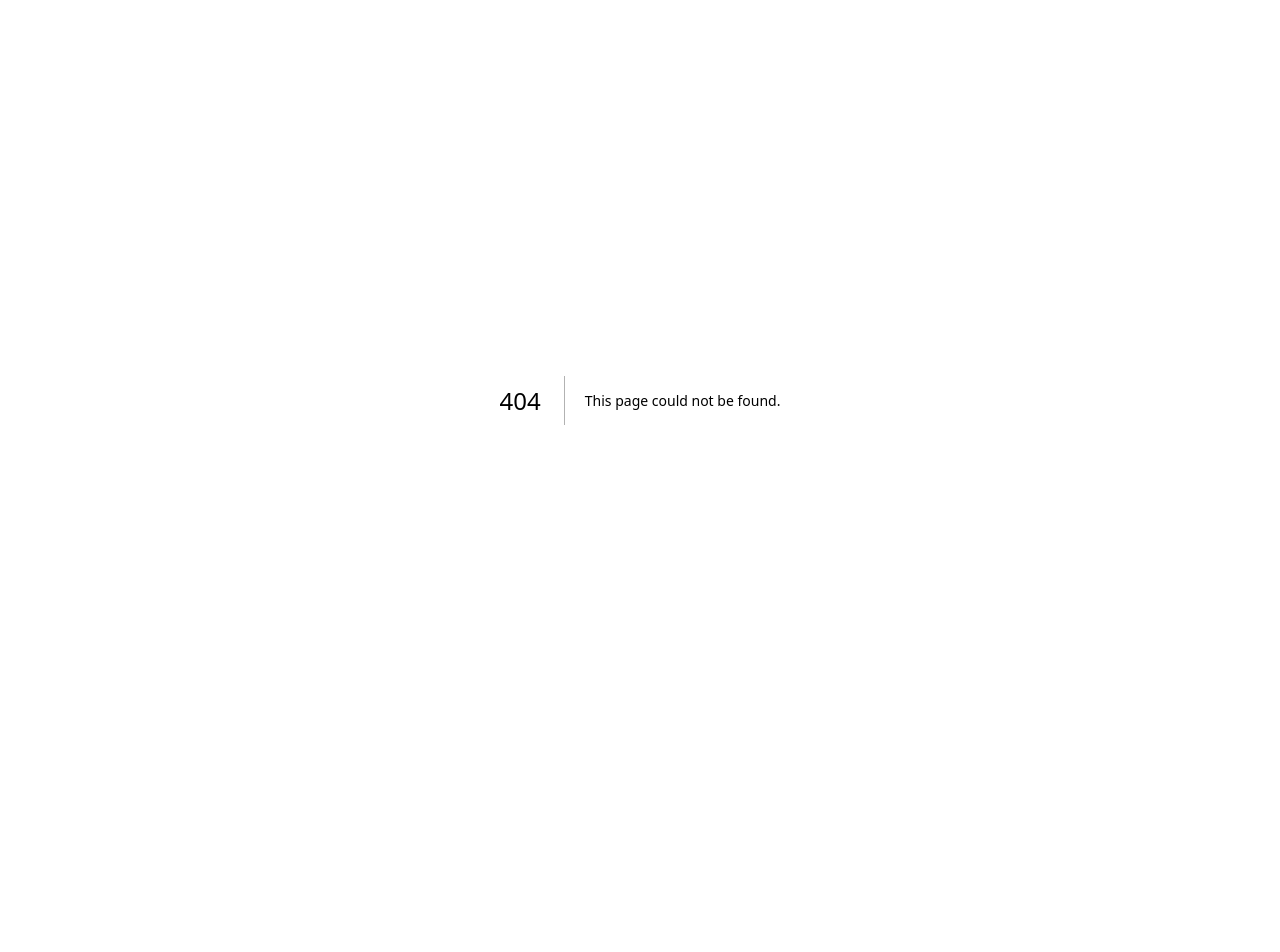
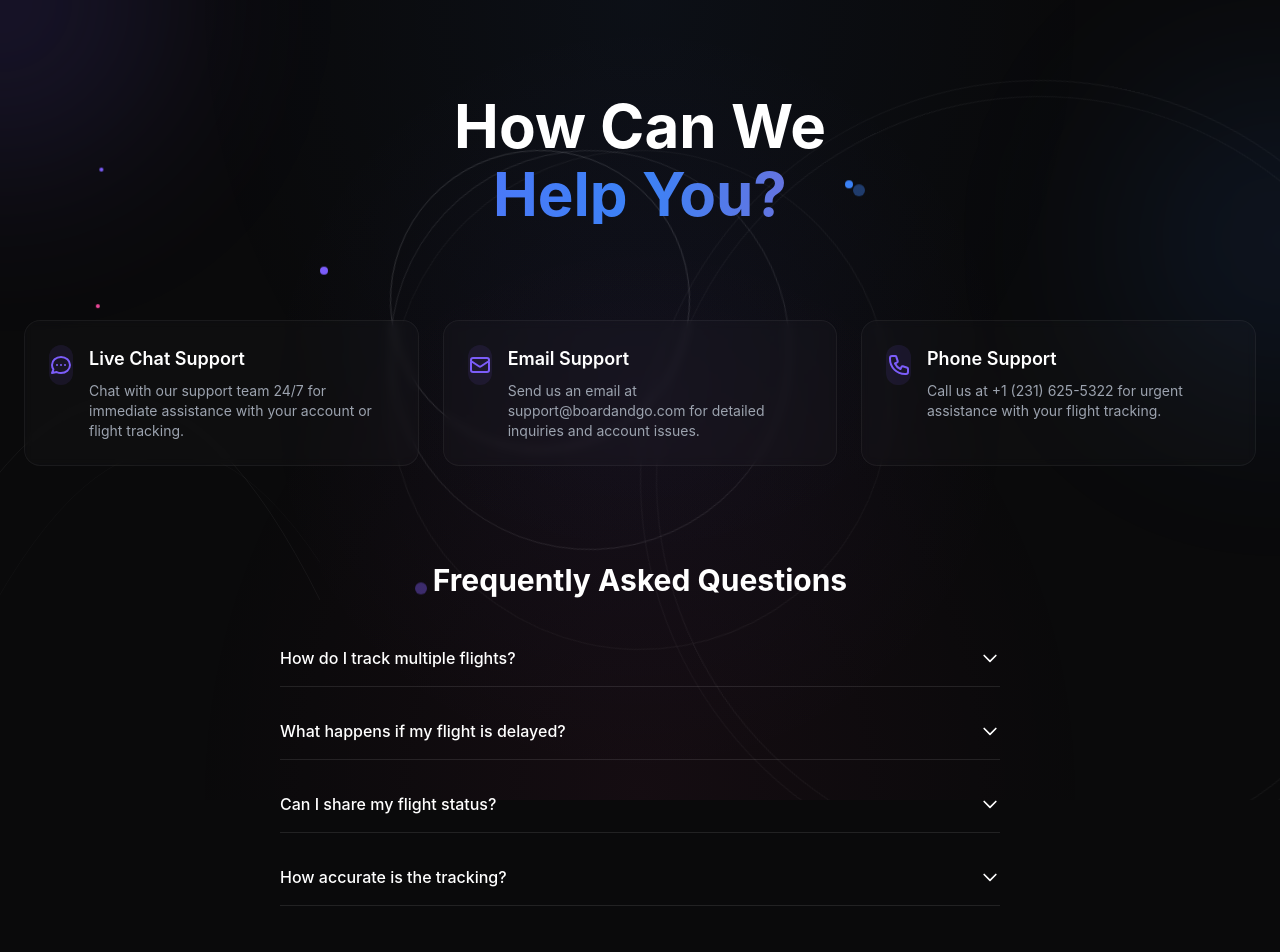
Before and after one commit to Feel-The-AGI/boardandgo-landing-page, a Next.js app: page /support in a window 1280 px wide. Before the commit this address had no page. Shown: the top 952 px of the page. Before the commit the page ends 800 px from the top, so only its background shows below. Built offline with nearby package versions, Linux system fonts and the light colour scheme.

Commit message:
status and support pages

```diff
--- a/components/common/AviationMenu.js
+++ b/components/common/AviationMenu.js
@@ -21,6 +21,7 @@ export default function AviationMenu() {
     { name: 'Home', href: '/' },
     { name: 'Features', href: '/features' },
     { name: 'Pricing', href: '/pricing' },
+    { name: 'Support', href: '/support' },
     { name: 'About', href: '/about' },
     { name: 'Careers', href: '/careers' },
   ];
--- a/components/common/Footer.js
+++ b/components/common/Footer.js
@@ -47,7 +47,7 @@ export default function Footer() {
           </div>
 
           {/* Quick Links */}
-          {['Company', 'Product', 'Help Center'].map((section) => (
+          {['Company', 'Product', 'Help Center', 'Legal'].map((section) => (
             <div key={section} className="col-span-1">
               <h4 className="text-sm font-semibold uppercase tracking-wider mb-4 gradient-text">
                 {section}
@@ -95,10 +95,13 @@ function getLinksForSection(section) {
       ];
     case 'Help Center':
       return [
-        { name: 'Support', href: '#' },
-        { name: 'Terms', href: '#' },
-        { name: 'Privacy', href: '#' },
-        { name: 'Cookie Policy', href: '#' }
+        { name: 'Support', href: '/support' },
+        { name: 'Status', href: '/status' }
+      ];
+    case 'Legal':
+      return [
+        { name: 'Terms & Conditions', href: '#terms' },
+        { name: 'Privacy Policy', href: '#privacy' }
       ];
     default:
       return [];
--- /dev/null
+++ b/pages/status.js
@@ -0,0 +1,132 @@
+import Head from 'next/head';
+import { useState } from 'react';
+import Footer from '../components/common/Footer';
+import ScrollToTop from '../components/common/ScrollToTop';
+import BackgroundElements from '../components/common/BackgroundElements';
+
+const StatusIndicator = ({ status }) => {
+  const colors = {
+    operational: 'bg-green-500',
+    degraded: 'bg-yellow-500',
+    outage: 'bg-red-500'
+  };
+
+  return (
+    <div className="flex items-center gap-2">
+      <div className={`w-2.5 h-2.5 rounded-full ${colors[status]} animate-pulse`} />
+      <span className="capitalize">{status}</span>
+    </div>
+  );
+};
+
+const ServiceStatus = ({ name, status, uptime }) => (
+  <div className="glass-effect rounded-xl p-6">
+    <div className="flex items-center justify-between mb-4">
+      <h3 className="font-semibold">{name}</h3>
+      <StatusIndicator status={status} />
+    </div>
+    <div className="h-1 bg-white/10 rounded-full overflow-hidden">
+      <div
+        className="h-full bg-[#7C5DFA] rounded-full transition-all duration-500"
+        style={{ width: `${uptime}%` }}
+      />
+    </div>
+    <p className="text-sm text-gray-400 mt-2">
+      {uptime}% uptime last 30 days
+    </p>
+  </div>
+);
+
+export default function StatusPage() {
+  const services = [
+    {
+      name: 'Flight Tracking',
+      status: 'operational',
+      uptime: 99.98
+    },
+    {
+      name: 'AI Voice Calling',
+      status: 'operational',
+      uptime: 99.95
+    },
+    {
+      name: 'Real-time Updates',
+      status: 'operational',
+      uptime: 99.99
+    },
+    {
+      name: 'Mobile App',
+      status: 'operational',
+      uptime: 99.97
+    },
+    {
+      name: 'Authentication',
+      status: 'operational',
+      uptime: 100
+    },
+    {
+      name: 'Payment Processing',
+      status: 'operational',
+      uptime: 99.99
+    }
+  ];
+
+  return (
+    <>
+      <Head>
+        <title>System Status | BoardAndGo</title>
+        <meta
+          name="description"
+          content="Check the current status of BoardAndGo's services and systems."
+        />
+      </Head>
+
+      <BackgroundElements />
+
+      {/* Hero Section */}
+      <section className="relative pt-12 sm:pt-16 md:pt-24 pb-8 sm:pb-12 overflow-hidden">
+        <div className="max-w-7xl mx-auto px-4 sm:px-6">
+          <div className="text-center space-y-6 sm:space-y-8 relative">
+            <h1 className="text-3xl sm:text-4xl md:text-5xl lg:text-6xl font-bold leading-tight">
+              System Status
+              <span className="gradient-text block mt-2">All Systems Operational</span>
+            </h1>
+
+            <p className="text-base sm:text-lg md:text-xl text-gray-400 max-w-3xl mx-auto">
+              Track the performance and availability of BoardAndGo's services in real-time.
+            </p>
+          </div>
+        </div>
+      </section>
+
+      {/* Status Grid */}
+      <section className="py-8 sm:py-12 relative">
+        <div className="max-w-7xl mx-auto px-4 sm:px-6">
+          <div className="grid grid-cols-1 md:grid-cols-2 gap-6">
+            {services.map((service) => (
+              <ServiceStatus
+                key={service.name}
+                {...service}
+              />
+            ))}
+          </div>
+        </div>
+      </section>
+
+      {/* Incident History */}
+      <section className="py-8 sm:py-12 relative">
+        <div className="max-w-7xl mx-auto px-4 sm:px-6">
+          <h2 className="text-2xl sm:text-3xl font-bold mb-8">Past Incidents</h2>
+          <div className="glass-effect rounded-xl p-6">
+            <p className="text-gray-400 text-center py-8">
+              No incidents reported in the last 90 days.
+            </p>
+          </div>
+        </div>
+      </section>
+
+      <Footer />
+      <ScrollToTop />
+    </>
+  );
+}
--- /dev/null
+++ b/pages/support.js
@@ -0,0 +1,133 @@
+import Head from 'next/head';
+import { useState } from 'react';
+import Footer from '../components/common/Footer';
+import ScrollToTop from '../components/common/ScrollToTop';
+import BackgroundElements from '../components/common/BackgroundElements';
+
+const QuickHelp = ({ title, description, icon }) => (
+  <div className="glass-effect rounded-2xl p-6 hover:scale-[1.02] transition-all duration-300">
+    <div className="flex items-start gap-4">
+      <div className="w-10 h-10 rounded-xl bg-[#7C5DFA]/10 flex items-center justify-center text-[#7C5DFA]">
+        {icon}
+      </div>
+      <div>
+        <h3 className="text-lg font-semibold mb-2">{title}</h3>
+        <p className="text-gray-400 text-sm">{description}</p>
+      </div>
+    </div>
+  </div>
+);
+
+const FAQItem = ({ question, answer }) => {
+  const [isOpen, setIsOpen] = useState(false);
+
+  return (
+    <div className="border-b border-white/10">
+      <button
+        onClick={() => setIsOpen(!isOpen)}
+        className="w-full flex items-center justify-between py-4 text-left"
+      >
+        <span className="font-medium">{question}</span>
+        <svg
+          className={`w-5 h-5 transform transition-transform ${isOpen ? 'rotate-180' : ''}`}
+          fill="none"
+          viewBox="0 0 24 24"
+          stroke="currentColor"
+        >
+          <path strokeLinecap="round" strokeLinejoin="round" strokeWidth={2} d="M19 9l-7 7-7-7" />
+        </svg>
+      </button>
+      <div className={`overflow-hidden transition-all duration-300 ${isOpen ? 'max-h-48' : 'max-h-0'}`}>
+        <p className="pb-4 text-gray-400">{answer}</p>
+      </div>
+    </div>
+  );
+};
+
+export default function SupportPage() {
+  return (
+    <>
+      <Head>
+        <title>Support | BoardAndGo</title>
+        <meta name="description" content="Get help with your BoardAndGo account and flight tracking needs." />
+      </Head>
+
+      <BackgroundElements />
+
+      {/* Hero Section */}
+      <section className="relative pt-12 sm:pt-16 md:pt-24 pb-8 sm:pb-12 overflow-hidden">
+        <div className="max-w-7xl mx-auto px-4 sm:px-6">
+          <div className="text-center space-y-6 sm:space-y-8 relative">
+            <h1 className="text-3xl sm:text-4xl md:text-5xl lg:text-6xl font-bold leading-tight">
+              How Can We
+              <span className="gradient-text block mt-2">Help You?</span>
+            </h1>
+          </div>
+        </div>
+      </section>
+
+      {/* Quick Help Section */}
+      <section className="py-8 sm:py-12 relative">
+        <div className="max-w-7xl mx-auto px-4 sm:px-6">
+          <div className="grid grid-cols-1 md:grid-cols-3 gap-6">
+            <QuickHelp
+              title="Live Chat Support"
+              description="Chat with our support team 24/7 for immediate assistance with your account or flight tracking."
+              icon={
+                <svg className="w-6 h-6" fill="none" viewBox="0 0 24 24" stroke="currentColor">
+                  <path strokeLinecap="round" strokeLinejoin="round" strokeWidth={2} d="M8 12h.01M12 12h.01M16 12h.01M21 12c0 4.418-4.03 8-9 8a9.863 9.863 0 01-4.255-.949L3 20l1.395-3.72C3.512 15.042 3 13.574 3 12c0-4.418 4.03-8 9-8s9 3.582 9 8z" />
+                </svg>
+              }
+            />
+            <QuickHelp
+              title="Email Support"
+              description="Send us an email at support@boardandgo.com for detailed inquiries and account issues."
+              icon={
+                <svg className="w-6 h-6" fill="none" viewBox="0 0 24 24" stroke="currentColor">
+                  <path strokeLinecap="round" strokeLinejoin="round" strokeWidth={2} d="M3 8l7.89 5.26a2 2 0 002.22 0L21 8M5 19h14a2 2 0 002-2V7a2 2 0 00-2-2H5a2 2 0 00-2 2v10a2 2 0 002 2z" />
+                </svg>
+              }
+            />
+            <QuickHelp
+              title="Phone Support"
+              description="Call us at +1 (231) 625-5322 for urgent assistance with your flight tracking."
+              icon={
+                <svg className="w-6 h-6" fill="none" viewBox="0 0 24 24" stroke="currentColor">
+                  <path strokeLinecap="round" strokeLinejoin="round" strokeWidth={2} d="M3 5a2 2 0 012-2h3.28a1 1 0 01.948.684l1.498 4.493a1 1 0 01-.502 1.21l-2.257 1.13a11.042 11.042 0 005.516 5.516l1.13-2.257a1 1 0 011.21-.502l4.493 1.498a1 1 0 01.684.949V19a2 2 0 01-2 2h-1C9.716 21 3 14.284 3 6V5z" />
+                </svg>
+              }
+            />
+          </div>
+        </div>
+      </section>
+
+      {/* FAQ Section */}
+      <section className="py-8 sm:py-12 relative">
+        <div className="max-w-3xl mx-auto px-4 sm:px-6">
+          <h2 className="text-2xl sm:text-3xl font-bold text-center mb-8">Frequently Asked Questions</h2>
+          <div className="space-y-4">
+            <FAQItem
+              question="How do I track multiple flights?"
+              answer="With our Pro plan, you can track up to 3 connecting flights simultaneously. Business plan users get unlimited flight tracking."
+            />
+            <FAQItem
+              question="What happens if my flight is delayed?"
+              answer="Our AI system will immediately notify you through your preferred channels and provide alternative options if needed."
+            />
+            <FAQItem
+              question="Can I share my flight status?"
+              answer="Yes, you can easily share your flight status with family and friends through the app using email, SMS, or WhatsApp."
+            />
+            <FAQItem
+              question="How accurate is the tracking?"
+              answer="Our flight tracking is 98% accurate, using multiple data sources including AviationStack API and FlightAware."
+            />
+          </div>
+        </div>
+      </section>
+
+      <Footer />
+      <ScrollToTop />
+    </>
+  );
+}
```
